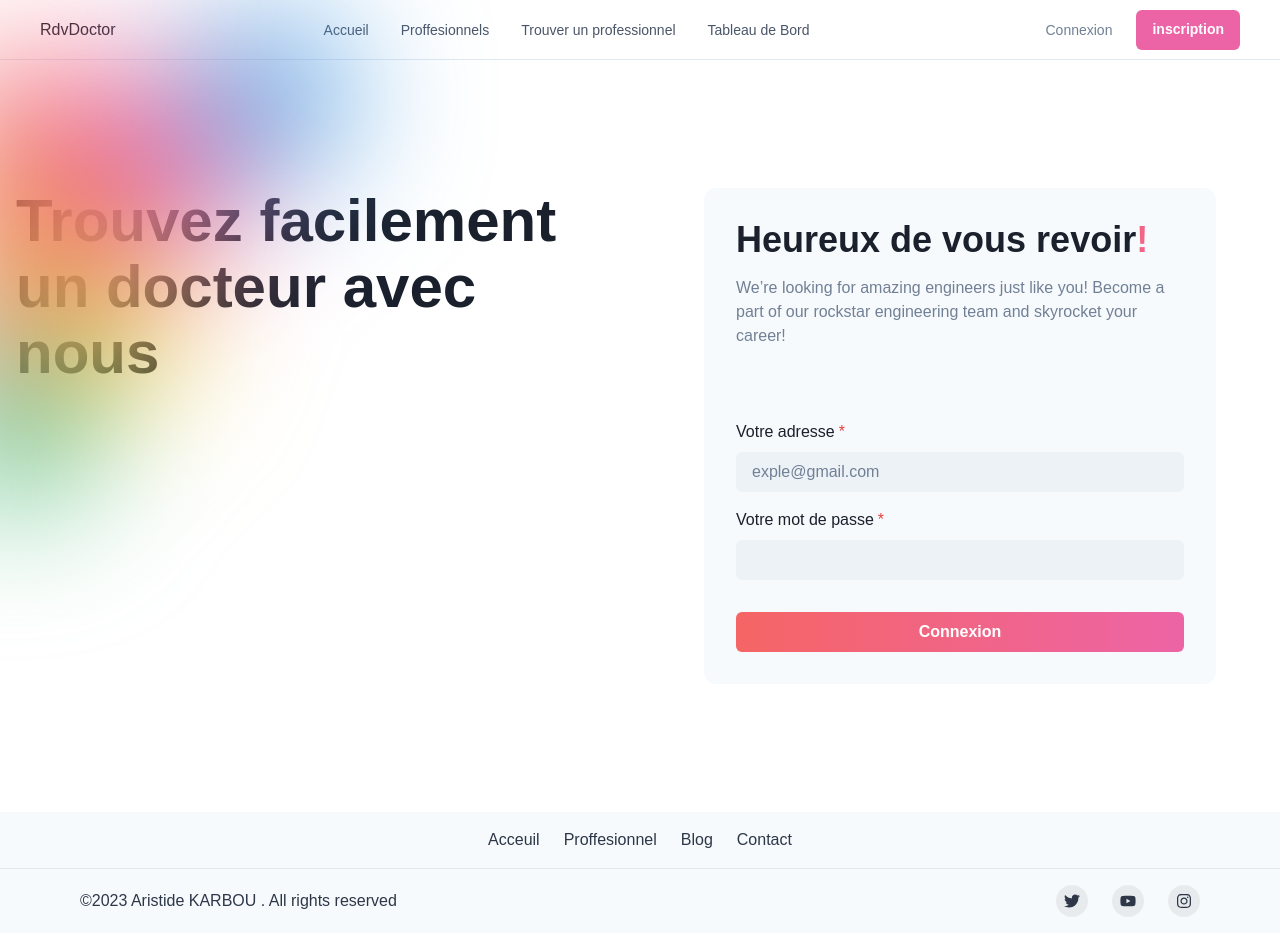
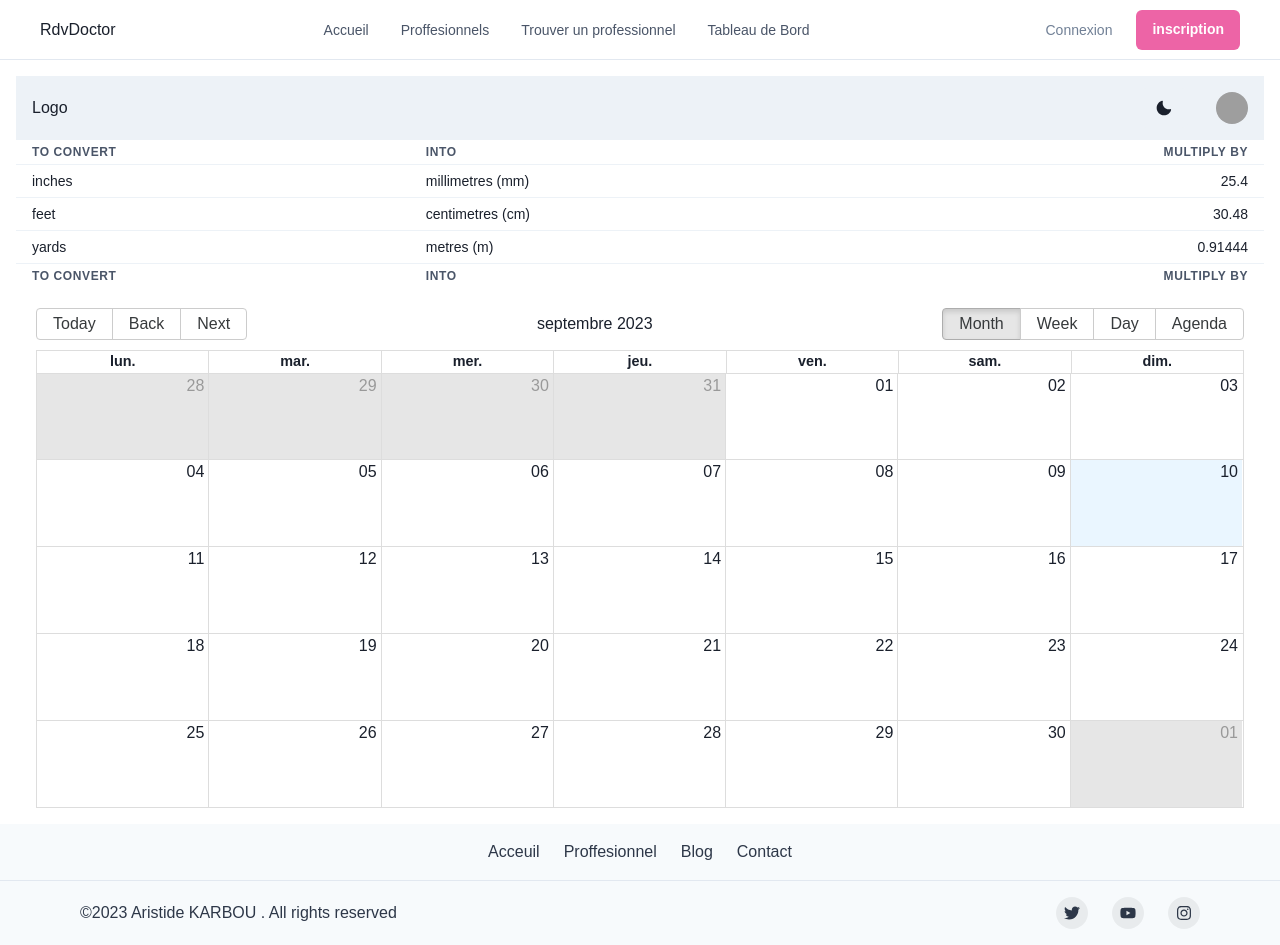
Before and after one commit to tiger-githubb/rdvdoctor, a React (Create React App) app: page /dashboard in a window 1280 px wide. Before the commit this address led to /connexion. Built offline with nearby package versions, Linux system fonts and the light colour scheme; grey boxes are pictures that could not be loaded.

Commit message:
roote desactivate

```diff
--- a/src/routes/routes.tsx
+++ b/src/routes/routes.tsx
@@ -9,8 +9,8 @@ import ProfessionalsPage from "../pages/Professionals/ProfessionalsPage";
 import Footer from "../components/Footer";
 import SearchProfessionalsPage from "../pages/SearchProfessionalsPage/SearchProfessionalsPage";
 import ProfessionalProfilePage from "../pages/Professionals/ProfessionalProfilePage";
+// eslint-disable-next-line
 import PrivateRoute from "./PrivateRoute";
-
 
 const AppRoutes: React.FC = () => {
   return (
@@ -22,10 +22,11 @@ const AppRoutes: React.FC = () => {
       <Route path="/proffesionels" element={<ProfessionalsPage />} />
       <Route path="/recherche" element={<SearchProfessionalsPage />} />
       <Route path="/proffesionels/:uid" element={<ProfessionalProfilePage />} />
-      <Route
+      {/* <Route
         path="/dashboard"
         element={<PrivateRoute element={<Dashboard />} />}
-      />
+      /> */}
+      <Route path="/dashboard" element={<Dashboard />} />
     </Routes>
   );
 };
```
